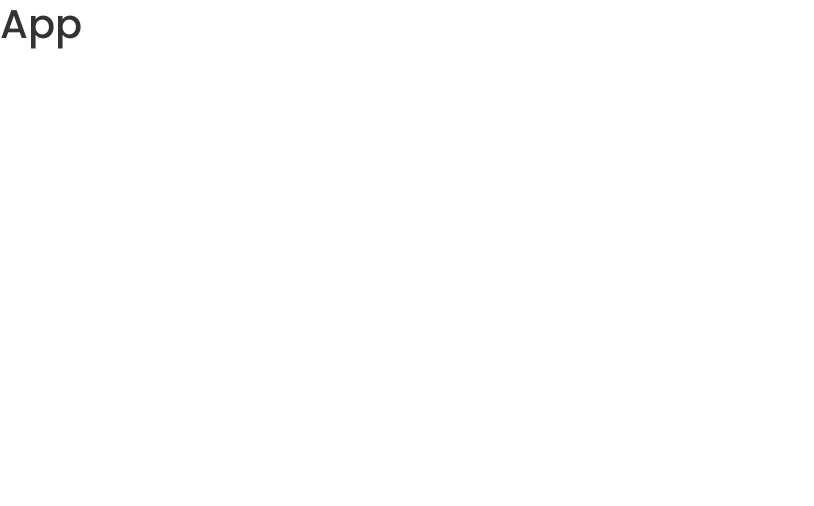
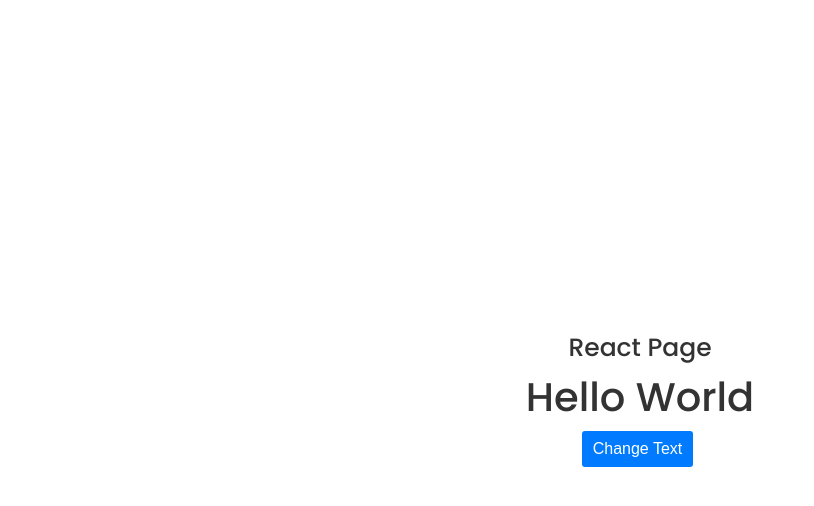
Before and after one commit to quocnhat02/ecommerce-nextjs, a React (Create React App) app: page / in a window 1280 px wide. Shown: the top 506 px of the page, without its empty margins (0-814 px from the left). Built offline with nearby package versions, Linux system fonts and the light colour scheme.

Commit message:
useState 1

```diff
--- a/src/App.js
+++ b/src/App.js
@@ -1,8 +1,10 @@
 import React from 'react';
+import UseState from './components/UseState';
+
 const App = () => {
   return (
     <div>
-      <h1>App</h1>
+      <UseState />
     </div>
   );
 };
--- /dev/null
+++ b/src/components/UseState.jsx
@@ -0,0 +1,23 @@
+import React, { useState } from 'react';
+
+const UseState = () => {
+  const [text, setText] = useState('Hello World');
+
+  const handleClick = () => {
+    setText(text === 'Hello World' ? 'Text Changed' : 'Hello World');
+  };
+
+  return (
+    <section className="--flex-center --100vh">
+      <div className="container --center-all">
+        <h3>React Page</h3>
+        <h1 className="text">{text}</h1>
+        <button className="--btn --btn-primary --btn-lg" onClick={handleClick}>
+          Change Text
+        </button>
+      </div>
+    </section>
+  );
+};
+
+export default UseState;
```
